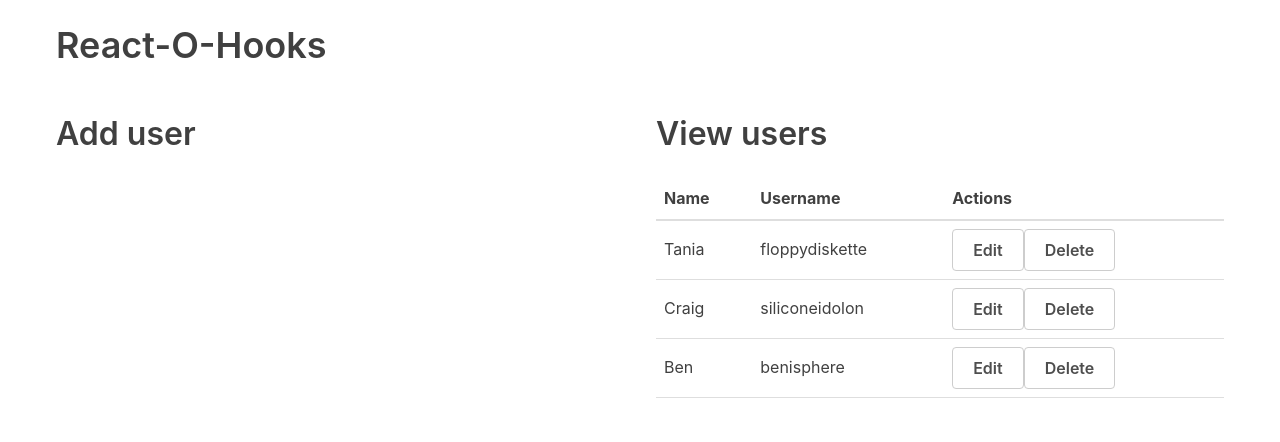
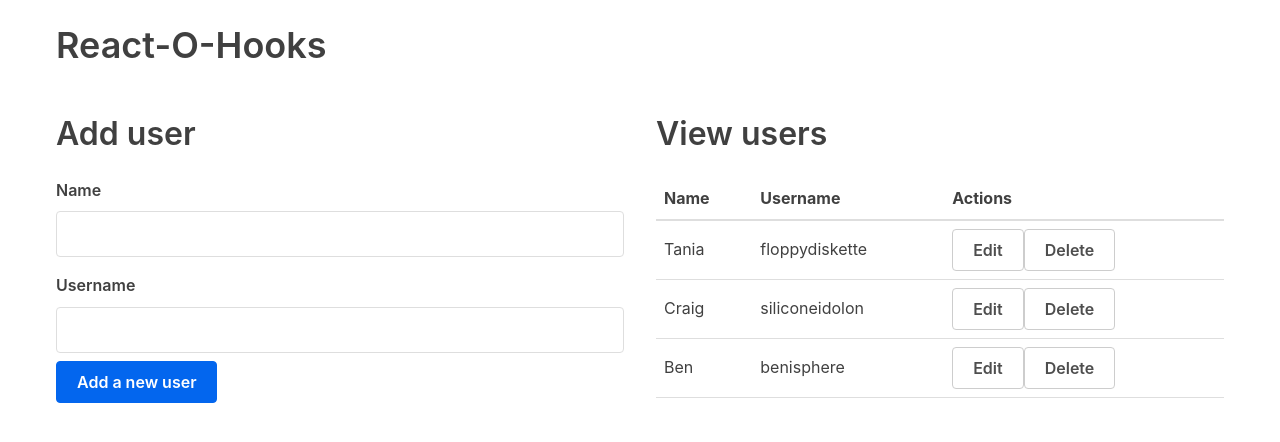
Before and after one commit to laststonedjs/react-0-hooks, a React (Create React App) app: page / in a window 1280 px wide. Shown: the top 442 px of the page. Built offline with nearby package versions, Linux system fonts and the light colour scheme.

Commit message:
Added the functionality for adding a new User

```diff
--- a/src/App.js
+++ b/src/App.js
@@ -1,11 +1,18 @@
 import React, { useState } from 'react'
 // components
 import UserTable from './tables/UserTable'
+import AddUserForm from './forms/AddUserForm';
 // data
 import { usersData } from './data/dummy';
 
 const App = () => {
   const [users, setUsers] = useState(usersData);
+
+  // this function take a 'user' object as a parameter and add them to the users array of objects
+  const addUser = (user) => {
+    user.id = users.length + 1;
+    setUsers([...users, user]);
+  }
 
   return (
     <div className="container">
@@ -13,6 +20,7 @@
       <div className="flex-row">
         <div className="flex-large">
           <h2>Add user</h2>
+          <AddUserForm addUser={addUser} />
         </div>
         <div className="flex-large">
           <h2>View users</h2>
--- /dev/null
+++ b/src/forms/AddUserForm.js
@@ -0,0 +1,40 @@
+import React, { useState } from 'react'
+
+const AddUserForm = (props) => {
+  const initialFormState = { id: null, name: '', username: '' };
+  const [user, setUser] = useState(initialFormState);
+
+  const handleInputChange = (event) => {
+    const { name, value } = event.target
+
+    setUser({ ...user, [name]: value })
+  }
+
+  return (
+    <form onSubmit={event => {
+      event.preventDefault();
+      if (!user.name || !user.username) return;
+
+      props.addUser(user);
+      setUser(initialFormState);
+    }}>
+      <label>Name</label>
+      <input
+        type='text'
+        name='name'
+        value={user.name}
+        onChange={handleInputChange}
+      />
+      <label>Username</label>
+      <input
+        type='text'
+        name='username'
+        value={user.username}
+        onChange={handleInputChange}
+      />
+      <button>Add a new user</button>
+    </form>
+  )
+}
+
+export default AddUserForm
```
